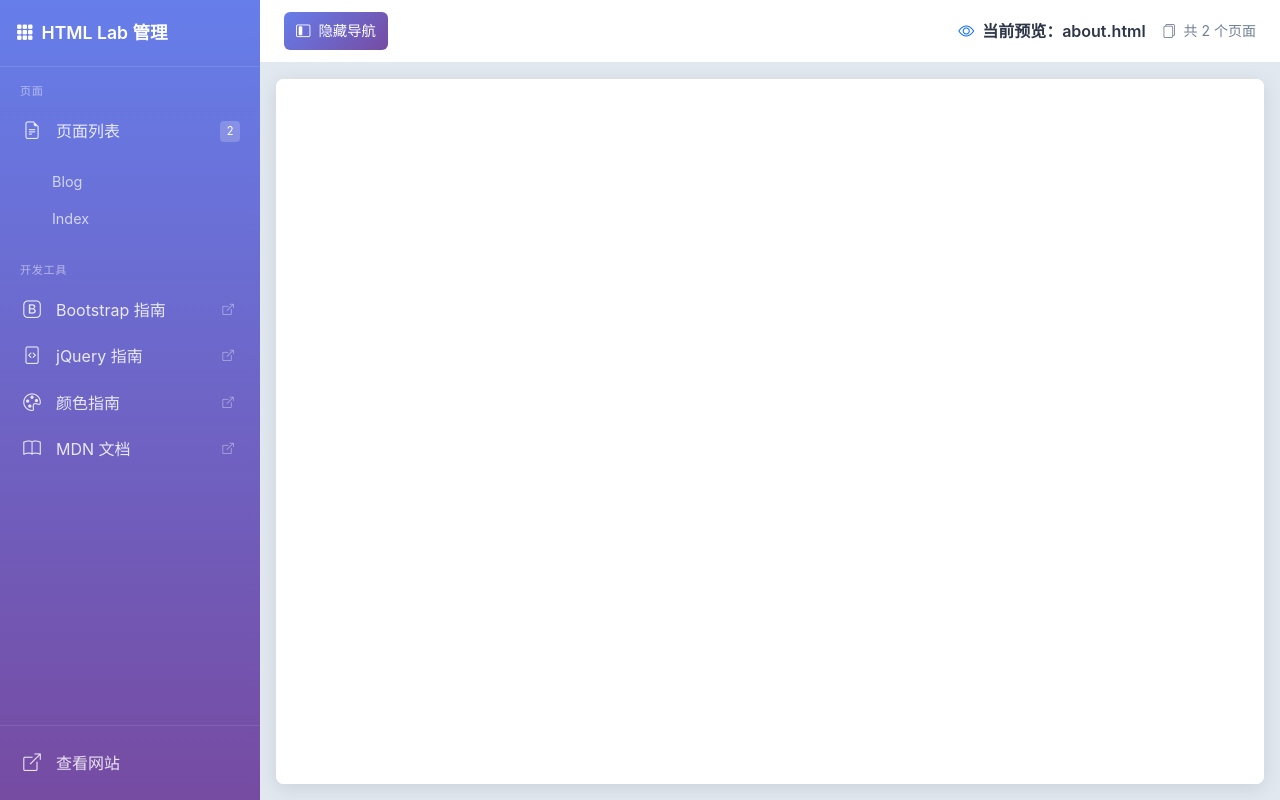
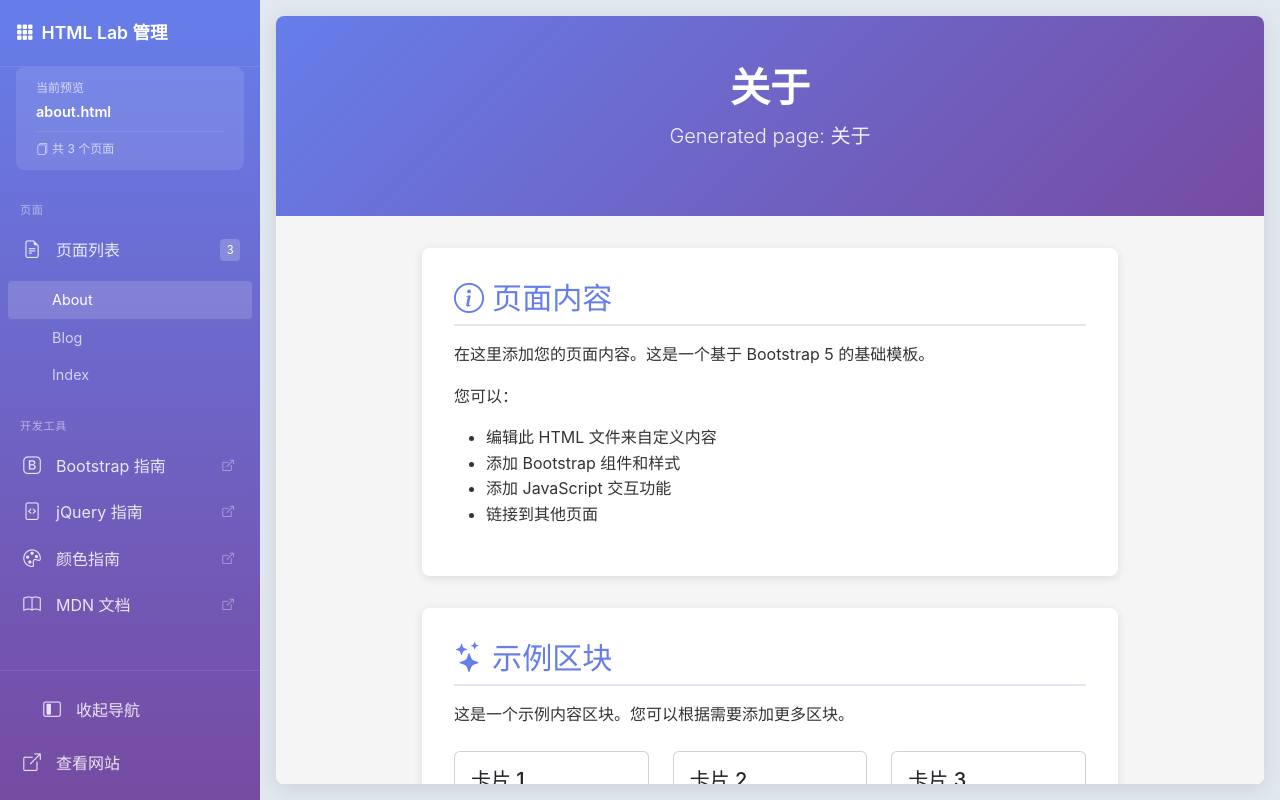
Before and after one commit to coffeelet/htmllab, a Django app: page /manage/?page=about.html in a window 1280 px wide. Run offline with Django 5.2, Linux system fonts and the light colour scheme; some libraries are stand-ins or nearby versions.

Commit message:
update manage template

```diff
--- a/htmllab/templates/manage.html
+++ b/htmllab/templates/manage.html
@@ -174,6 +174,38 @@
             border-top: 1px solid rgba(255,255,255,0.1);
         }
 
+        /* 当前页面信息 */
+        .current-page-info {
+            background-color: rgba(255,255,255,0.1);
+            padding: 0.75rem 1.25rem;
+            margin: 0 1rem 1rem;
+            border-radius: 0.5rem;
+        }
+
+        .current-page-title {
+            color: white;
+            font-size: 0.75rem;
+            opacity: 0.7;
+            margin-bottom: 0.25rem;
+        }
+
+        .current-page-name {
+            color: white;
+            font-weight: 600;
+            font-size: 0.9rem;
+            white-space: nowrap;
+            overflow: hidden;
+            text-overflow: ellipsis;
+        }
+
+        .page-stats-sidebar {
+            color: rgba(255,255,255,0.7);
+            font-size: 0.75rem;
+            margin-top: 0.5rem;
+            padding-top: 0.5rem;
+            border-top: 1px solid rgba(255,255,255,0.1);
+        }
+
         /* 主内容区域 */
         .main-content {
             margin-left: 260px;
@@ -185,54 +217,6 @@
 
         .main-content.expanded {
             margin-left: 0;
-        }
-
-        /* 顶部工具栏 */
-        .top-bar {
-            background-color: white;
-            padding: 0.75rem 1.5rem;
-            border-bottom: 1px solid #e2e8f0;
-            display: flex;
-            justify-content: space-between;
-            align-items: center;
-        }
-
-        .toggle-btn {
-            background: linear-gradient(135deg, #667eea 0%, #764ba2 100%);
-            border: none;
-            color: white;
-            padding: 0.5rem 0.75rem;
-            border-radius: 0.375rem;
-            cursor: pointer;
-            transition: all 0.2s;
-            display: flex;
-            align-items: center;
-            gap: 0.5rem;
-            font-size: 0.9rem;
-        }
-
-        .toggle-btn:hover {
-            opacity: 0.9;
-            transform: translateY(-1px);
-        }
-
-        .page-info {
-            display: flex;
-            align-items: center;
-            gap: 1rem;
-        }
-
-        .page-title {
-            font-weight: 600;
-            color: #2d3748;
-            display: flex;
-            align-items: center;
-            gap: 0.5rem;
-        }
-
-        .page-stats {
-            color: #718096;
-            font-size: 0.875rem;
         }
 
         /* iframe 容器 */
@@ -278,10 +262,6 @@
                 bottom: 0;
                 background: rgba(0,0,0,0.5);
                 z-index: 999;
-            }
-
-            .top-bar {
-                padding: 0.75rem 1rem;
             }
 
             .iframe-container {
@@ -331,6 +311,15 @@
                 <i class="bi bi-grid-3x3-gap-fill"></i>
                 HTML Lab 管理
             </a>
+        </div>
+
+        <!-- 当前页面信息 -->
+        <div class="current-page-info">
+            <div class="current-page-title">当前预览</div>
+            <div class="current-page-name">{{ current_page }}</div>
+            <div class="page-stats-sidebar">
+                <i class="bi bi-files me-1"></i>共 {{ page_count }} 个页面
+            </div>
         </div>
 
         <!-- 边栏导航 -->
@@ -383,6 +372,10 @@
 
         <!-- 边栏底部 -->
         <div class="sidebar-footer">
+            <div class="nav-item-custom" id="toggleSidebar" style="cursor: pointer; margin-bottom: 0.5rem;">
+                <i class="bi bi-layout-sidebar-inset" id="toggleIcon"></i>
+                <span id="toggleText">收起导航</span>
+            </div>
             <a class="nav-item-custom" href="/" target="_blank" style="padding: 0.5rem 0;">
                 <i class="bi bi-box-arrow-up-right"></i>
                 <span>查看网站</span>
@@ -397,24 +390,6 @@
 
     <!-- 主内容区域 -->
     <main class="main-content" id="mainContent">
-        <!-- 顶部工具栏 -->
-        <div class="top-bar">
-            <button class="toggle-btn" id="toggleSidebar">
-                <i class="bi bi-layout-sidebar-inset"></i>
-                <span>隐藏导航</span>
-            </button>
-            <div class="page-info">
-                <div class="page-title">
-                    <i class="bi bi-eye text-primary"></i>
-                    <span>当前预览：{{ current_page }}</span>
-                </div>
-                <div class="page-stats">
-                    <i class="bi bi-files me-1"></i>
-                    共 {{ page_count }} 个页面
-                </div>
-            </div>
-        </div>
-
         <!-- iframe 容器 -->
         <div class="iframe-container">
             <div class="iframe-wrapper">
@@ -429,12 +404,12 @@
         // 获取元素
         const sidebar = document.getElementById('sidebar');
         const mainContent = document.getElementById('mainContent');
-        const toggleBtn = document.getElementById('toggleSidebar');
+        const toggleSidebarBtn = document.getElementById('toggleSidebar');
+        const toggleText = document.getElementById('toggleText');
+        const toggleIcon = document.getElementById('toggleIcon');
         const floatingToggle = document.getElementById('floatingToggle');
         const pagesToggle = document.getElementById('pagesToggle');
         const pagesList = document.getElementById('pagesList');
-        const toggleBtnText = toggleBtn.querySelector('span');
-        const toggleBtnIcon = toggleBtn.querySelector('i');
 
         // 从 localStorage 读取边栏状态
         const sidebarCollapsed = localStorage.getItem('sidebarCollapsed') === 'true';
@@ -442,8 +417,8 @@
             sidebar.classList.add('collapsed');
             mainContent.classList.add('expanded');
             floatingToggle.classList.add('show');
-            toggleBtnText.textContent = '显示导航';
-            toggleBtnIcon.className = 'bi bi-layout-sidebar-inset-reverse';
+            if (toggleText) toggleText.textContent = '展开导航';
+            if (toggleIcon) toggleIcon.className = 'bi bi-layout-sidebar-inset-reverse';
         }
 
         // 切换边栏
@@ -453,11 +428,11 @@
             floatingToggle.classList.toggle('show', isCollapsed);
 
             if (isCollapsed) {
-                toggleBtnText.textContent = '显示导航';
-                toggleBtnIcon.className = 'bi bi-layout-sidebar-inset-reverse';
+                if (toggleText) toggleText.textContent = '展开导航';
+                if (toggleIcon) toggleIcon.className = 'bi bi-layout-sidebar-inset-reverse';
             } else {
-                toggleBtnText.textContent = '隐藏导航';
-                toggleBtnIcon.className = 'bi bi-layout-sidebar-inset';
+                if (toggleText) toggleText.textContent = '收起导航';
+                if (toggleIcon) toggleIcon.className = 'bi bi-layout-sidebar-inset';
             }
 
             // 保存状态到 localStorage
@@ -465,7 +440,7 @@
         }
 
         // 绑定事件
-        toggleBtn.addEventListener('click', toggleSidebar);
+        if (toggleSidebarBtn) toggleSidebarBtn.addEventListener('click', toggleSidebar);
         floatingToggle.addEventListener('click', toggleSidebar);
 
         // 切换页面列表
@@ -477,7 +452,7 @@
         document.addEventListener('click', function(e) {
             if (window.innerWidth <= 768 && !sidebar.classList.contains('collapsed')) {
                 const isClickInsideSidebar = sidebar.contains(e.target);
-                const isClickOnToggle = toggleBtn.contains(e.target) || floatingToggle.contains(e.target);
+                const isClickOnToggle = (toggleSidebarBtn && toggleSidebarBtn.contains(e.target)) || floatingToggle.contains(e.target);
 
                 if (!isClickInsideSidebar && !isClickOnToggle) {
                     toggleSidebar();
--- /dev/null
+++ b/www/about.html
@@ -0,0 +1,138 @@
+<!DOCTYPE html>
+<html lang="zh-CN">
+<head>
+    <meta charset="UTF-8">
+    <meta name="viewport" content="width=device-width, initial-scale=1.0">
+    <title>关于</title>
+
+    <!-- Bootstrap 5 CSS -->
+    <link href="/static/bootstrap/css/bootstrap.min.css" rel="stylesheet">
+    <link rel="stylesheet" href="https://cdn.jsdelivr.net/npm/bootstrap-icons@1.11.0/font/bootstrap-icons.css">
+
+    <style>
+        * {
+            margin: 0;
+            padding: 0;
+            box-sizing: border-box;
+        }
+
+        body {
+            font-family: -apple-system, BlinkMacSystemFont, 'Segoe UI', Roboto, 'Helvetica Neue', Arial, sans-serif;
+            background-color: #f5f5f5;
+            color: #333;
+            line-height: 1.6;
+        }
+
+        .page-header {
+            background: linear-gradient(135deg, #667eea 0%, #764ba2 100%);
+            color: white;
+            padding: 3rem 0;
+            text-align: center;
+            margin-bottom: 2rem;
+        }
+
+        .page-header h1 {
+            font-size: 2.5rem;
+            font-weight: 700;
+            margin-bottom: 0.5rem;
+        }
+
+        .page-header .lead {
+            font-size: 1.25rem;
+            opacity: 0.9;
+        }
+
+        .content-section {
+            background: white;
+            padding: 2rem;
+            border-radius: 0.5rem;
+            box-shadow: 0 2px 10px rgba(0,0,0,0.1);
+            margin-bottom: 2rem;
+        }
+
+        .content-section h2 {
+            color: #667eea;
+            margin-bottom: 1rem;
+            padding-bottom: 0.5rem;
+            border-bottom: 2px solid #e2e8f0;
+        }
+
+        footer {
+            background-color: #2d3748;
+            color: #a0aec0;
+            text-align: center;
+            padding: 2rem 0;
+            margin-top: 3rem;
+        }
+    </style>
+</head>
+<body>
+    <!-- 页面头部 -->
+    <header class="page-header">
+        <div class="container">
+            <h1>关于</h1>
+            <p class="lead">Generated page: 关于</p>
+        </div>
+    </header>
+
+    <!-- 主要内容 -->
+    <main class="container">
+        <section class="content-section">
+            <h2><i class="bi bi-info-circle me-2"></i>页面内容</h2>
+            <p>在这里添加您的页面内容。这是一个基于 Bootstrap 5 的基础模板。</p>
+            <p>您可以：</p>
+            <ul>
+                <li>编辑此 HTML 文件来自定义内容</li>
+                <li>添加 Bootstrap 组件和样式</li>
+                <li>添加 JavaScript 交互功能</li>
+                <li>链接到其他页面</li>
+            </ul>
+        </section>
+
+        <section class="content-section">
+            <h2><i class="bi bi-stars me-2"></i>示例区块</h2>
+            <p>这是一个示例内容区块。您可以根据需要添加更多区块。</p>
+            <div class="row mt-4">
+                <div class="col-md-4">
+                    <div class="card">
+                        <div class="card-body">
+                            <h5 class="card-title">卡片 1</h5>
+                            <p class="card-text">这是第一个示例卡片。</p>
+                            <a href="/" class="btn btn-primary">返回首页</a>
+                        </div>
+                    </div>
+                </div>
+                <div class="col-md-4">
+                    <div class="card">
+                        <div class="card-body">
+                            <h5 class="card-title">卡片 2</h5>
+                            <p class="card-text">这是第二个示例卡片。</p>
+                            <a href="/manage/" class="btn btn-secondary">管理页面</a>
+                        </div>
+                    </div>
+                </div>
+                <div class="col-md-4">
+                    <div class="card">
+                        <div class="card-body">
+                            <h5 class="card-title">卡片 3</h5>
+                            <p class="card-text">这是第三个示例卡片。</p>
+                            <a href="#" class="btn btn-outline-primary">了解更多</a>
+                        </div>
+                    </div>
+                </div>
+            </div>
+        </section>
+    </main>
+
+    <!-- 页脚 -->
+    <footer>
+        <div class="container">
+            <p class="mb-0">HTML Lab &copy; 2026 - Django 5 Web Server Simulator</p>
+            <small>Powered by Bootstrap 5 & jQuery</small>
+        </div>
+    </footer>
+
+    <!-- Bootstrap JS -->
+    <script src="/static/bootstrap/js/bootstrap.bundle.min.js"></script>
+</body>
+</html>
```
